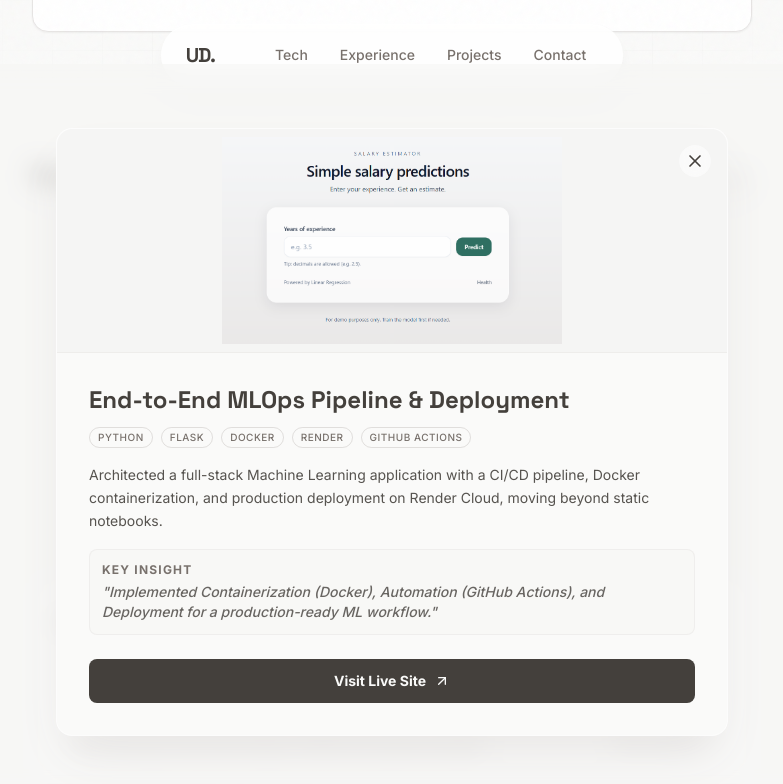
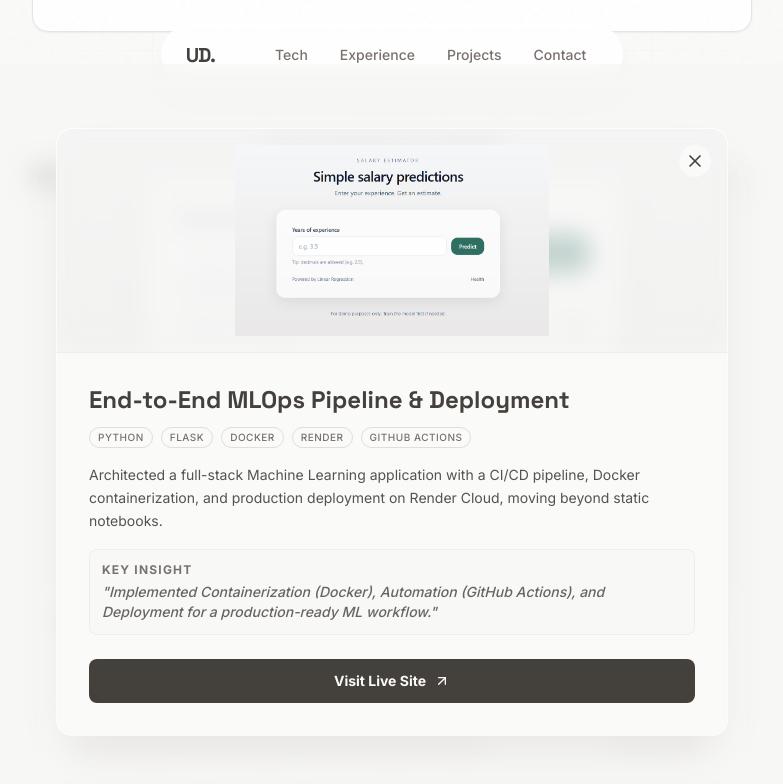
Before and after one commit to Diluksha-Upeka/New-Portfolio-Minimal, a Next.js app: page / in a window 1280 px wide. Both pictures are taken after a click on the element 640 px from the left and 2350 px from the top of the page. Shown: the part 1950-2734 px from the top of the page, without its empty margins (248-1031 px from the left). Built offline with nearby package versions, Linux system fonts and the light colour scheme.

Commit message:
Add ContextIQ project to FeaturedProjects with updated image handling and styles

```diff
--- a/components/FeaturedProjects.tsx
+++ b/components/FeaturedProjects.tsx
@@ -145,14 +145,22 @@ export default function FeaturedProjects() {
               </button>
 
               {/* Image Section - Top */}
-              <div className="relative flex h-48 shrink-0 items-center justify-center rounded-t-2xl border-b border-zen-surface/50 bg-stone-100 p-4 sm:h-56">
+              <div className="relative flex h-48 shrink-0 items-center justify-center overflow-hidden rounded-t-2xl border-b border-zen-surface/50 bg-stone-100 sm:h-56">
                 {selectedProject.image ? (
-                  <Image
-                    src={selectedProject.image}
-                    alt={selectedProject.name}
-                    fill
-                    className="object-contain p-2"
-                  />
+                  <>
+                    <Image
+                      src={selectedProject.image}
+                      alt=""
+                      fill
+                      className="object-cover opacity-30 blur-md"
+                    />
+                    <Image
+                      src={selectedProject.image}
+                      alt={selectedProject.name}
+                      fill
+                      className="z-10 object-contain p-4 transition-transform duration-500 hover:scale-105"
+                    />
+                  </>
                 ) : (
                   <div className="text-4xl opacity-20">🖼️</div>
                 )}
```
Also changed, not shown: public/projects/contextiq.png (added).
